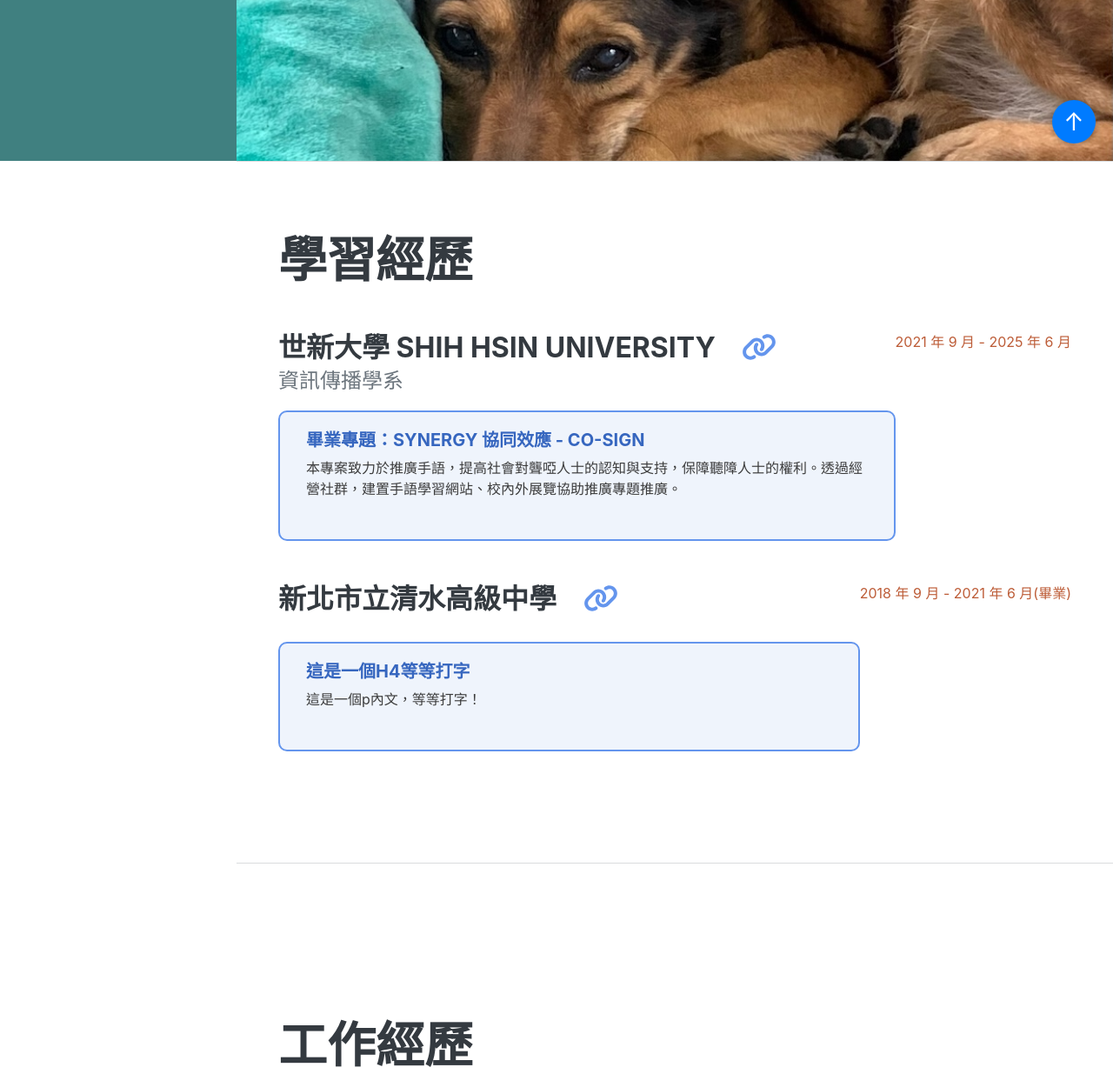
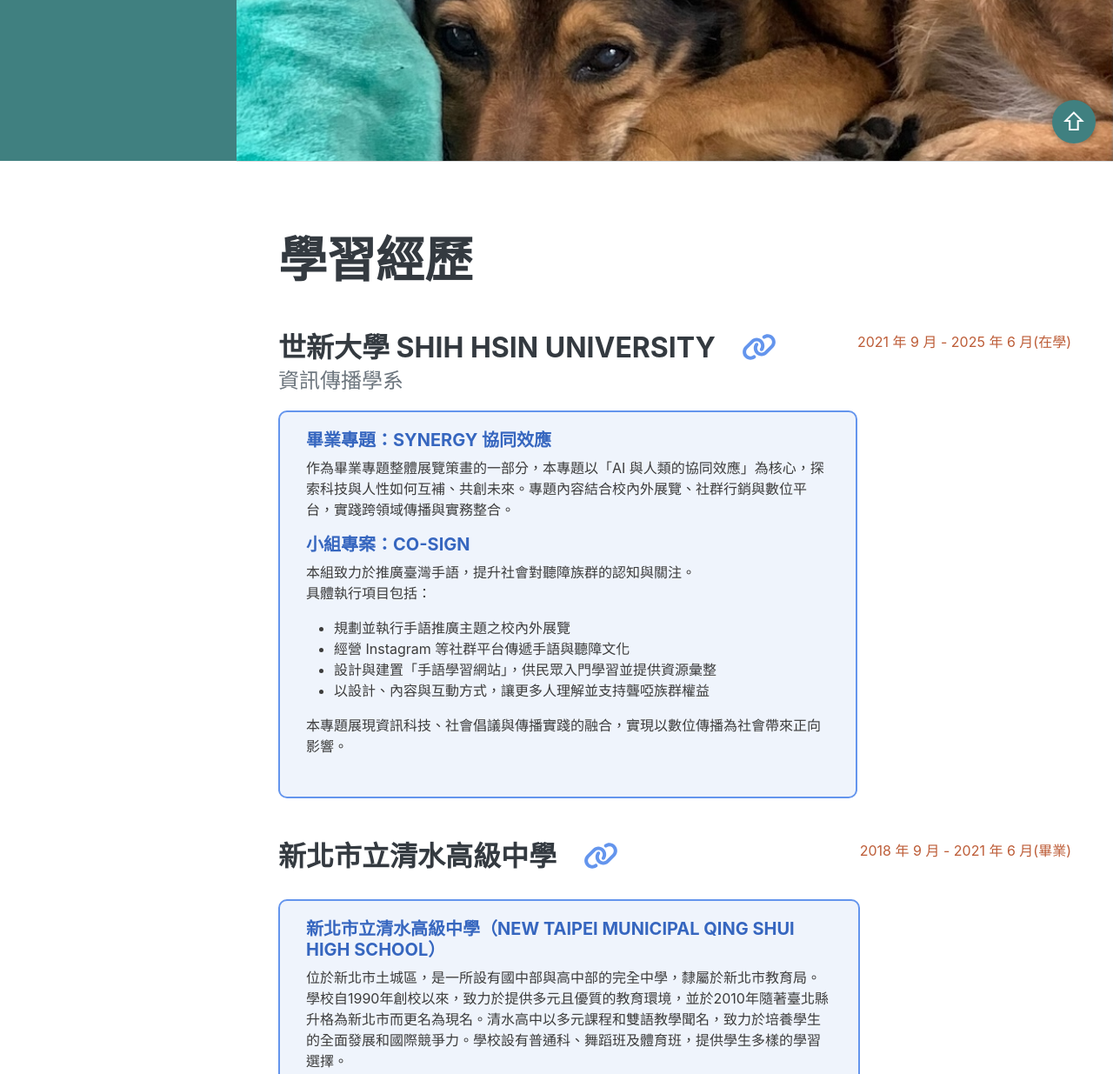
Before and after one commit to kejieee/kejieee.github.io, a plain HTML site: page index.html in a window 1280 px wide. Shown: the part 615-1850 px from the top of the page at 87% size. Drawn offline with nearby package versions, Linux system fonts and the light colour scheme; a web font is replaced by a local one.

Commit message:
教育經歷更新

```diff
--- a/css/mystyles.css
+++ b/css/mystyles.css
@@ -1,4 +1,8 @@
 p{
+    color: #3C3C3C;
+}
+
+ul{
     color: #3C3C3C;
 }
 
@@ -88,7 +92,7 @@ div.jessiedivgrey2{
     height: 50px;
     border-radius: 50%;       /* 圓形 */
     border: none;
-    background-color: #007BFF;
+    background-color: 	#408080;
     color: white;
     font-size: 28px;
     line-height: 50px;        /* 讓箭頭垂直置中 */
@@ -100,5 +104,5 @@ div.jessiedivgrey2{
   }
 
   .backToTop:hover {
-    background-color: #0056b3;
+    background-color: 	#376b6b;
   }
--- a/index.html
+++ b/index.html
@@ -66,19 +66,28 @@
                             <h3 class="mb-0">世新大學 Shih Hsin University <a href="https://ics.wp.shu.edu.tw" target="_blank" class="jessielink"><i class="fa-solid fa-link"></i></a></h3>
                             <div class="subheading mb-3">資訊傳播學系</div>
                             <div class="jessiedivgrey">
-                                <h4 class="jessiesmallh4">畢業專題：SYNERGY 協同效應 - CO-SIGN</h4>
-                                <p>本專案致力於推廣手語，提高社會對聾啞人士的認知與支持，保障聽障人士的權利。透過經營社群，建置手語學習網站、校內外展覽協助推廣專題推廣。</p>
+                                <h4 class="jessiesmallh4">畢業專題：SYNERGY 協同效應</h4>
+                                <p>作為畢業專題整體展覽策畫的一部分，本專題以「AI 與人類的協同效應」為核心，探索科技與人性如何互補、共創未來。專題內容結合校內外展覽、社群行銷與數位平台，實踐跨領域傳播與實務整合。</p>
+                                <h4 class="jessiesmallh4">小組專案：CO-SIGN</h4>
+                                <P>本組致力於推廣臺灣手語，提升社會對聽障族群的認知與關注。<br/>具體執行項目包括：</P>
+                                <ul>
+                                    <li>規劃並執行手語推廣主題之校內外展覽</li>
+                                    <li>經營 Instagram 等社群平台傳遞手語與聽障文化</li>
+                                    <li>設計與建置「手語學習網站」，供民眾入門學習並提供資源彙整</li>
+                                    <li>以設計、內容與互動方式，讓更多人理解並支持聾啞族群權益</li>
+                                </ul>
+                                <p>本專題展現資訊科技、社會倡議與傳播實踐的融合，實現以數位傳播為社會帶來正向影響。</p>
                             </div>
                         </div>
-                        <div class="flex-shrink-0"><span class="text-primary">2021 年 9 月 - 2025 年 6 月</span></div>
+                        <div class="flex-shrink-0"><span class="text-primary">2021 年 9 月 - 2025 年 6 月(在學)</span></div>
                     </div>
                     <div class="d-flex flex-column flex-md-row justify-content-between mb-5">
                         <div class="flex-grow-1">
                             <h3 class="mb-0">新北市立清水高級中學 <a href="https://www.cssh.ntpc.edu.tw/" target="_blank" class="jessielink"><i class="fa-solid fa-link"></i></a></h3>
                            <!-- <div class="subheading mb-3">Intelitec Solutions</div> -->
                             <div class="jessiedivgrey2">
-                                <h4 class="jessiesmallh4">這是一個h4等等打字</h4>
-                                <p>這是一個p內文，等等打字！</p>
+                                <h4 class="jessiesmallh4">新北市立清水高級中學（New Taipei Municipal Qing Shui High School）</h4>
+                                <p class="mb-0">位於新北市土城區，是一所設有國中部與高中部的完全中學，隸屬於新北市教育局。學校自1990年創校以來，致力於提供多元且優質的教育環境，並於2010年隨著臺北縣升格為新北市而更名為現名。清水高中以多元課程和雙語教學聞名，致力於培養學生的全面發展和國際競爭力。學校設有普通科、舞蹈班及體育班，提供學生多樣的學習選擇。</p>
                             </div>
                         </div>
                         <div class="flex-shrink-0"><span class="text-primary">2018 年 9 月 - 2021 年 6 月(畢業)</span></div>
@@ -269,9 +278,7 @@
                         <a class="social-icon" href="https://line.me/ti/p/hw1KNKTqWF" target="_blank"><i class="fa-brands fa-line"></i></a>
                         <a class="social-icon" href="mailto:aa0973355683@mail.com"><i class="fa-regular fa-envelope"></i></a>
                     </div>
-                    <!--<a class="btn btn-outline-primary" href="#about" role="button">Back to top</a>-->
-                    <a class="backToTop" href="#about" role="button">↑</a>
-                    <!--<button class="backToTop">↑</button>-->
+                    <a class="backToTop" href="#about" role="button">⇧</a>
                 </div>
             </section>
         </div>
```
